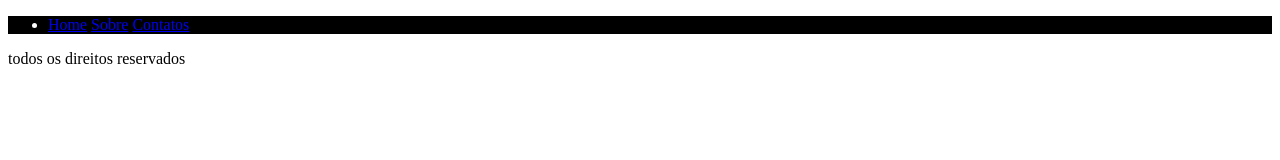
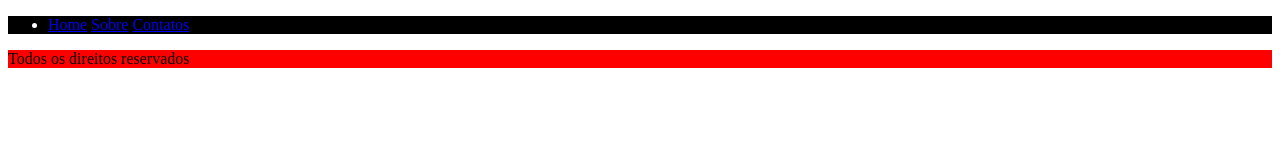
Before and after one commit to Jheimys/teste_repositorio, a plain HTML site: page index.html in a window 1280 px wide. Drawn offline with Linux system fonts and the light colour scheme.

Commit message:
adicionando estilo do footer

```diff
--- a/index.html
+++ b/index.html
@@ -20,7 +20,7 @@
     </header>
 
     <footer>
-        todos os direitos reservados
+        Todos os direitos reservados
     </footer>
 </body>
 </html>
--- a/style.css
+++ b/style.css
@@ -2,3 +2,7 @@ header{
     background: black;
     color: white;
 }
+
+footer{
+    background-color: red;
+}
```
